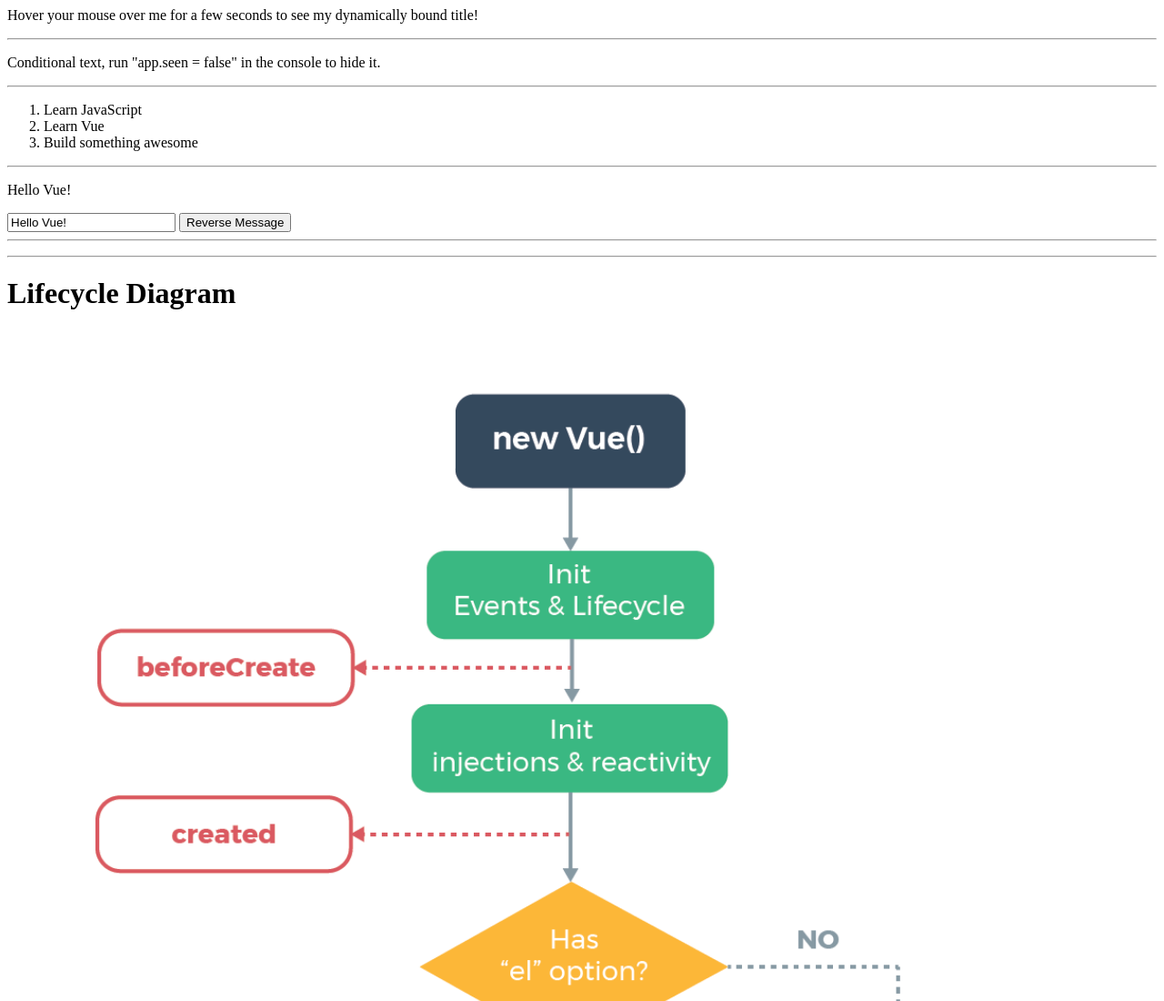
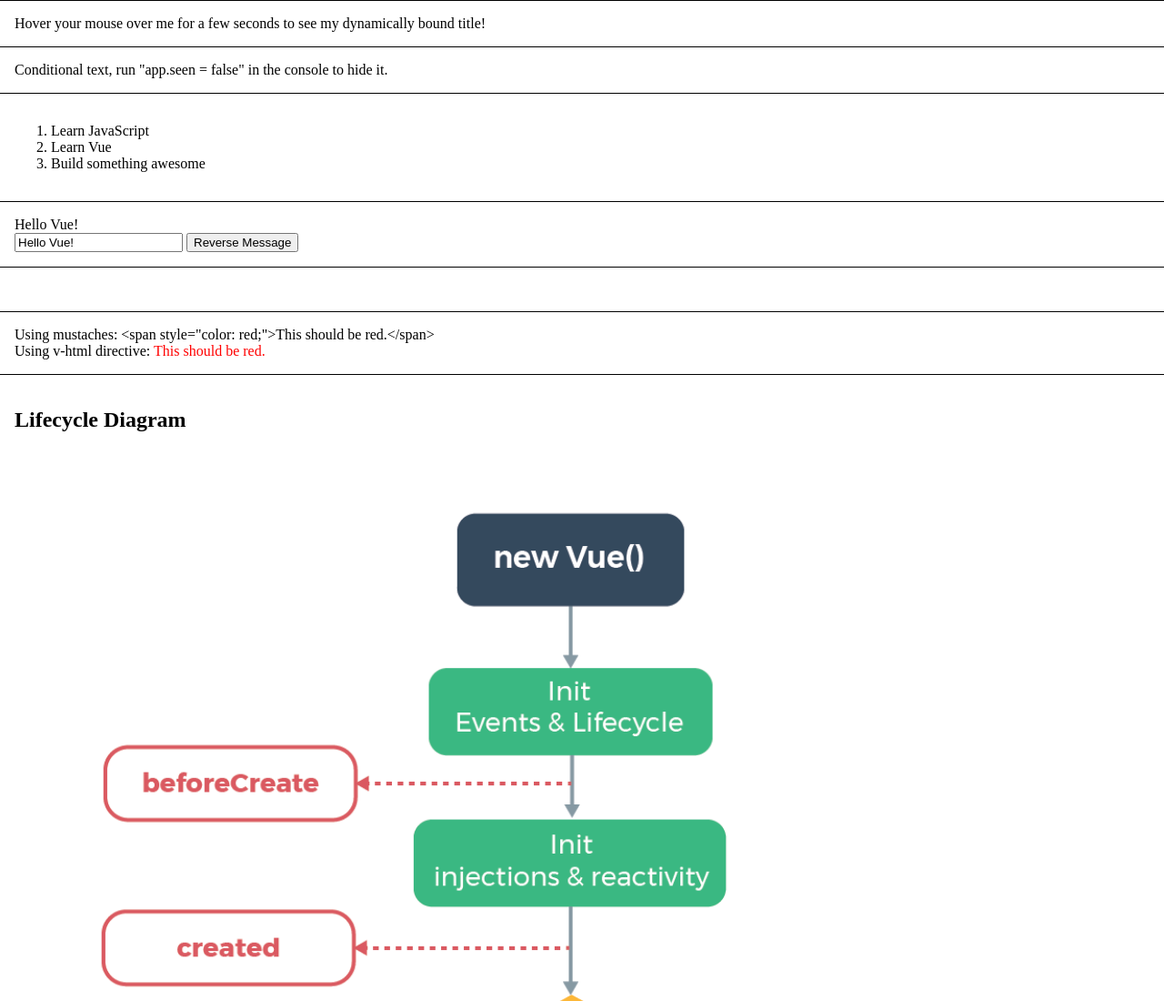
Before and after one commit to mjbozzo/vue, a plain HTML site: page index.html in a window 1280 px wide. Shown: the top 1100 px of the page at 91% size. Drawn offline with nearby package versions, Linux system fonts and the light colour scheme.

Commit message:
v-html example to render raw HTML
- Added css styling
- separate into sections

```diff
--- /dev/null
+++ b/css/main.css
@@ -0,0 +1,16 @@
+html, body {
+    width: 100vw;
+    margin: 0;
+    padding: 0;
+    font-size: 16px;
+}
+
+p {
+    margin: 0;
+    padding: 0;
+}
+
+section {
+    padding: 1rem;
+    border-top: 1px solid black;
+}
--- a/index.html
+++ b/index.html
@@ -4,40 +4,40 @@
         Vue Test
     </title>
     <script src="https://cdn.jsdelivr.net/npm/vue"></script>
+    <link rel="stylesheet" type="text/css" href="css/main.css">
 </head>
 <body>
     <div id="app">
         <!-- Hover Title -->
+        <section>
             <p v-bind:title="hoverTitle">
                 Hover your mouse over me for a few seconds to see my dynamically bound title!
             </p>
-
-        <hr>
+        </section>
 
         <!-- v-if example -->
+        <section>
             <p v-if="seen">Conditional text, run "app.seen = false" in the console to hide it.</p>
-
-        <hr>
+        </section>
 
         <!-- v-for example -->
-        <div>
+        <section>
             <ol>
                 <li v-for="todo in todos">
                     {{ todo.text }}
                 </li>
             </ol>
-        </div>
-
-        <hr>
+        </section>
 
         <!-- v-model and v-on example -->
+        <section>
             <p>{{ message }}</p>
             <input v-model="message">
             <button v-on:click="reverseMessage">Reverse Message</button>
-
-        <hr>
+        </section>
 
         <!-- todo-item component example -->
+        <section>
             <ol>
                 <todo-item
                     v-for="item in groceryList"
@@ -45,12 +45,19 @@
                     v-bind:key="item.id">
                 </todo-item>
             </ol>
+        </section>
 
-        <hr>
+        <!-- raw HTML -->
+        <section>
+            <p>Using mustaches: {{ rawHtml }}</p>
+            <p>Using v-html directive: <span v-html="rawHtml"></span></p>
+        </section>
 
         <!-- Lifecycle Diagram -->
+        <section>
             <h1>Lifecycle Diagram</h1>
             <img style="width: 100%;" src="img/lifecycle.png" />
+        </section>
     </div>
 
     <script type="text/javascript">
@@ -65,6 +72,7 @@
                     message: 'Hello Vue!',
                     hoverTitle: 'This is the hover title!',
                     seen: true,
+                    rawHtml: '<span style="color: red;">This should be red.</span>',
                     todos: [
                         { text: 'Learn JavaScript' },
                         { text: 'Learn Vue' },
```
Lines whose indentation alone changed are shown as unchanged.
